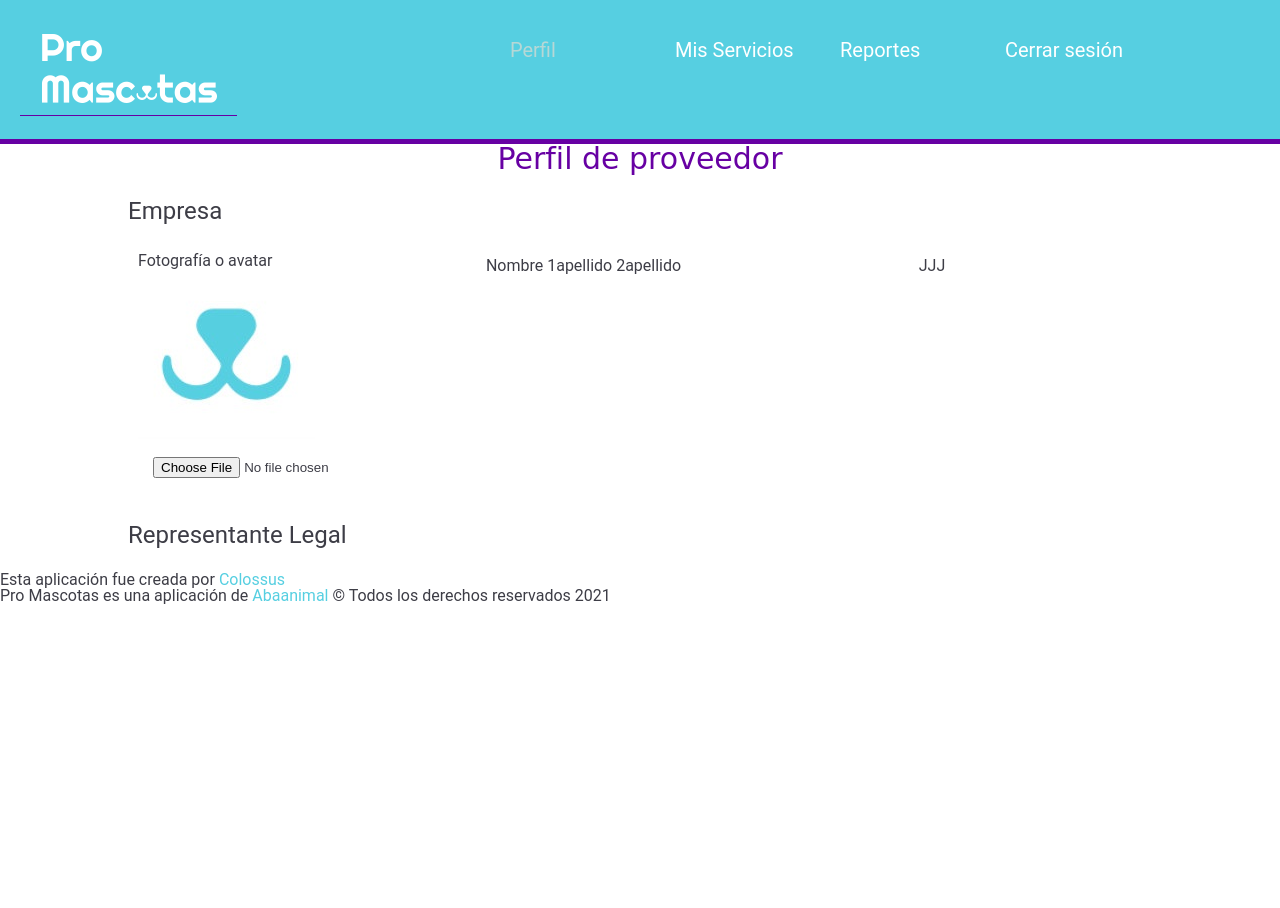
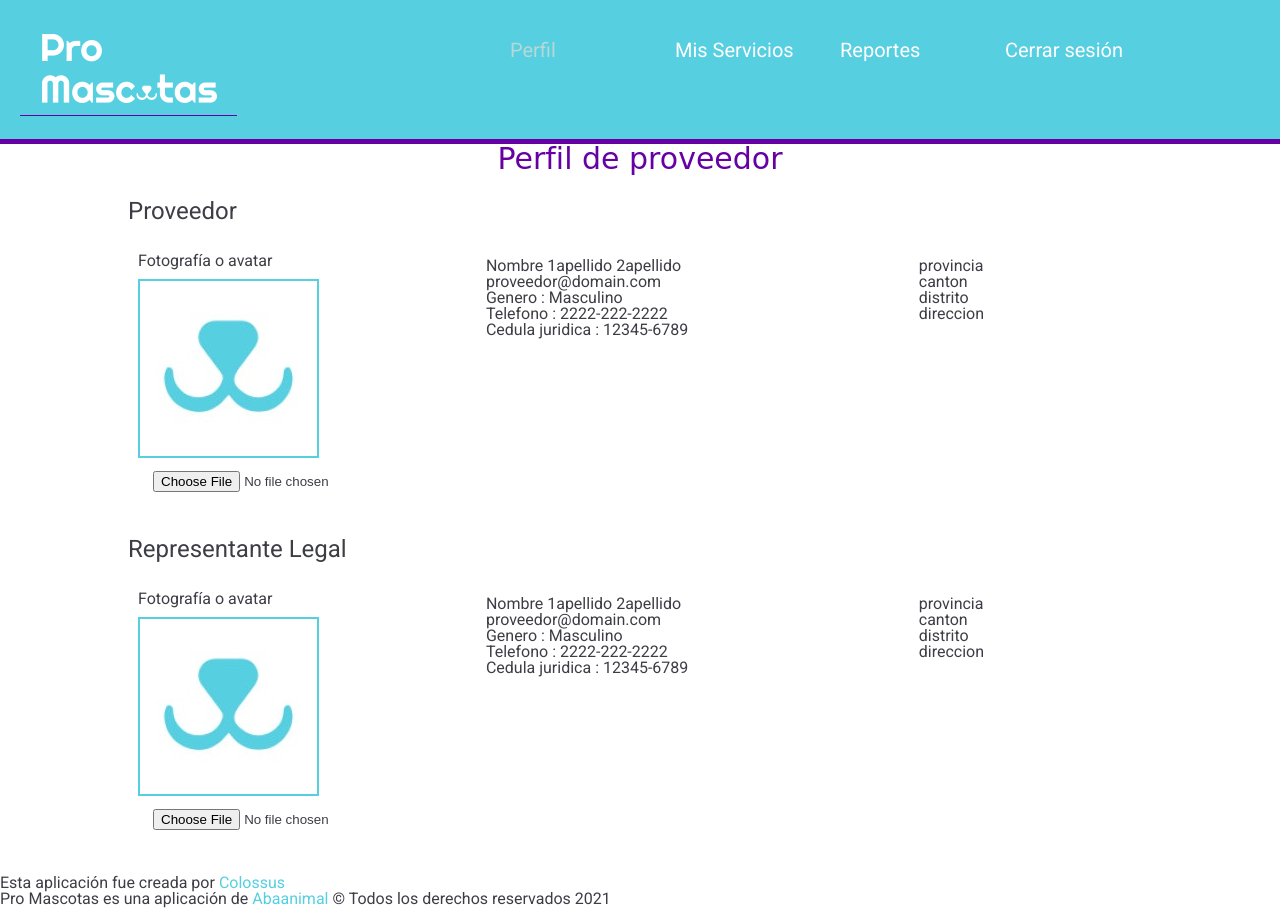
Before and after one commit to ppedroza404/promascotas, a plain HTML site: page perfilProveedor.html in a window 1280 px wide. Shown: the top 908 px of the page. Before the commit the page ends 800 px from the top, so only its background shows below. Drawn offline with Linux system fonts and the light colour scheme.

Commit message:
Perfil Proveedor

```diff
--- a/css/general.css
+++ b/css/general.css
@@ -127,6 +127,10 @@ input[type=file] {
     background: none;
 }
 
+input[type=button] {
+    background: none;
+}
+
 input[type=date] {
     padding-top: 7.5px;
     padding-bottom: 7.5px;
@@ -157,6 +161,9 @@ input {
     width: calc(66% - 20px);
 }
 
+
+/* Invierte las columnas dobles 66% y 33%*/
+
 .dobleColumnaInvertida .columna:first-child,
 .simpleColumnaInvertida .columna {
     width: calc(66% - 20px);
@@ -167,15 +174,11 @@ input {
 }
 
 
-/* Invierte las columnas dobles 66% y 33%*/
+/* Genera el marco de la foto en los perfiles */
 
-.dobleColumnaInvertida .columna:first-child,
-.simpleColumna .columna {
-    width: calc(66% - 20px);
-}
-
-.dobleColumnaInvertida .columna:last-child {
-    width: calc(33% - 20px);
+.div-imgUpload img {
+    margin-top: 10px;
+    border: 2px solid #56cfe1;
 }
 
 
--- a/perfilProveedor.html
+++ b/perfilProveedor.html
@@ -6,9 +6,11 @@
     <meta http-equiv="X-UA-Compatible" content="IE=edge">
     <meta name="viewport" content="width=device-width, initial-scale=1.0">
     <link rel="stylesheet" href="css/reset.css">
+    <link href="https://fonts.googleapis.com/css2?family=Montserrat:wght@400;500;600&family=Roboto:wght@400;500&display=swap" rel="stylesheet">
+    <link rel="stylesheet" href="https://cdnjs.cloudflare.com/ajax/libs/font-awesome/4.7.0/css/font-awesome.min.css">
     <link rel="stylesheet" href="css/general.css">
     <link rel="stylesheet" href="css/index.css">
-    <link rel="stylesheet" href="css/tabla.css">
+    <link rel="stylesheet" href="css/perfilProveedor.css">
     <title>Perfil de Proveedor</title>
 </head>
 
@@ -53,8 +55,41 @@
     <main>
         <div class="contenedor">
             <h1>Perfil de proveedor</h1>
-            <h2>Empresa</h2>
 
+            <h2>Proveedor</h2>
+            <section class="contenedorColumna dobleColumna">
+
+                <div class="columna">
+                    <label for="div-imgUpload">Fotografía o avatar</label>
+                    <div class="div-imgUpload">
+                        <div class="previstaImagen" id="prevImagen">
+                            <img src="img/imgPrevLogo.jpg" alt="Prevista">
+                        </div>
+                        <span><input type="file" name="input-img" id="input-imagen"></span>
+                    </div>
+                </div>
+                <div class="columna dobleColumnaInvertida">
+                    <div class="columna">
+                        <p id="txt-nombreProveedor"><span>Nombre</span> <span>1apellido</span> <span>2apellido</span></p>
+                        <p id="txt-email">proveedor@domain.com</p>
+                        <p id="txt-genero"><span>Genero :</span> <span>Masculino</span></p>
+                        <p id="txt-telefono"><span>Telefono :</span> <span>2222-222-2222</span></p>
+                        <p id="txt-id"><span>Cedula juridica :</span> <span>12345-6789</span></p>
+                    </div>
+                    <div class="columna">
+                        <p id="txt-provincia">provincia</p>
+                        <p id="txt-canton">canton</p>
+                        <p id="txt-distrito">distrito</p>
+                        <p id="txt-direccion">direccion</p>
+
+                    </div>
+
+
+                </div>
+
+            </section>
+
+            <h2>Representante Legal</h2>
             <section class="contenedorColumna dobleColumna">
                 <div class="columna">
                     <label for="div-imgUpload">Fotografía o avatar</label>
@@ -67,20 +102,23 @@
                 </div>
                 <div class="columna dobleColumnaInvertida">
                     <div class="columna">
-                        <label for="txt-nombreProveedor" class="simpleColumna">Nombre</label>
-                        <label for="txt-primerApellidoCliente"> 1apellido</label>
-                        <label for="txt-segApellidoCliente">2apellido</label>
+                        <p id="txt-nombreProveedor"><span>Nombre</span> <span>1apellido</span> <span>2apellido</span></p>
+                        <p id="txt-email">proveedor@domain.com</p>
+                        <p id="txt-genero"><span>Genero :</span> <span>Masculino</span></p>
+                        <p id="txt-telefono"><span>Telefono :</span> <span>2222-222-2222</span></p>
+                        <p id="txt-id"><span>Cedula juridica :</span> <span>12345-6789</span></p>
                     </div>
                     <div class="columna">
-                        <label for="txt-primerApellidoCliente">JJJ</label>
+                        <p id="txt-provincia">provincia</p>
+                        <p id="txt-canton">canton</p>
+                        <p id="txt-distrito">distrito</p>
+                        <p id="txt-direccion">direccion</p>
 
                     </div>
 
+
                 </div>
             </section>
-
-            <h2>Representante Legal</h2>
-
         </div>
     </main>
     <footer>
```
Also changed, not shown: css/perfilProveedor.css (added).
